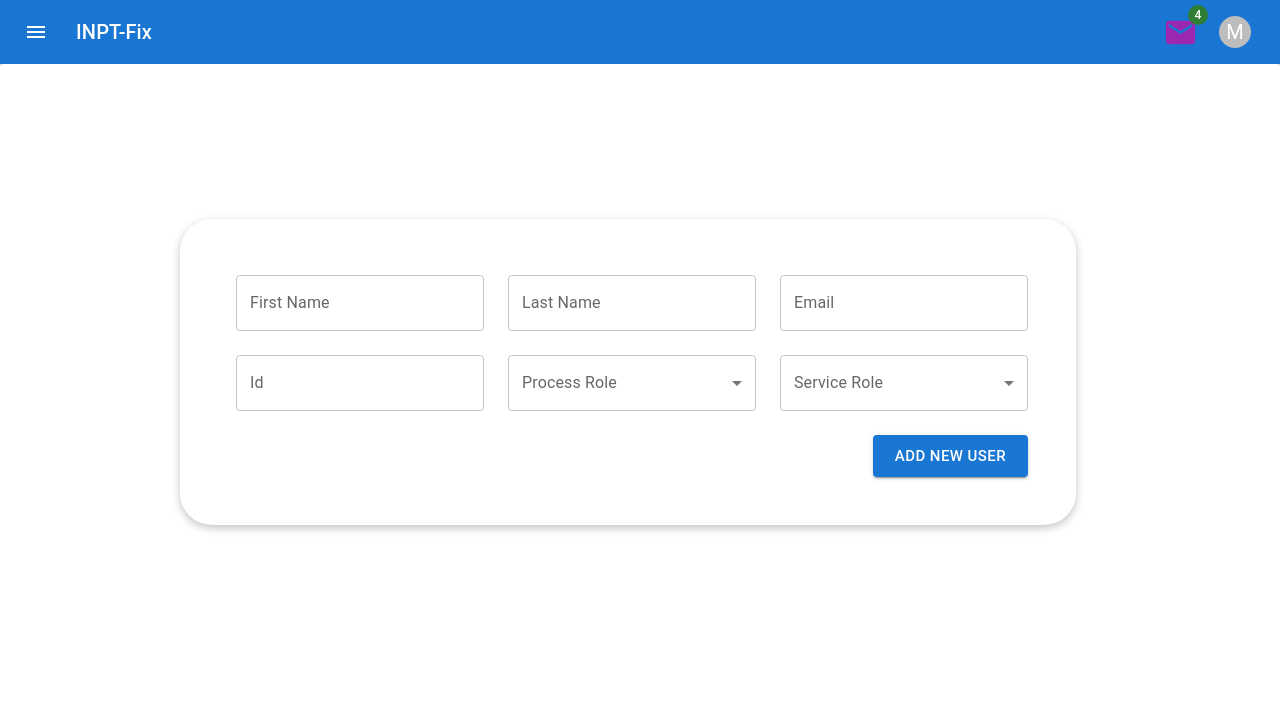
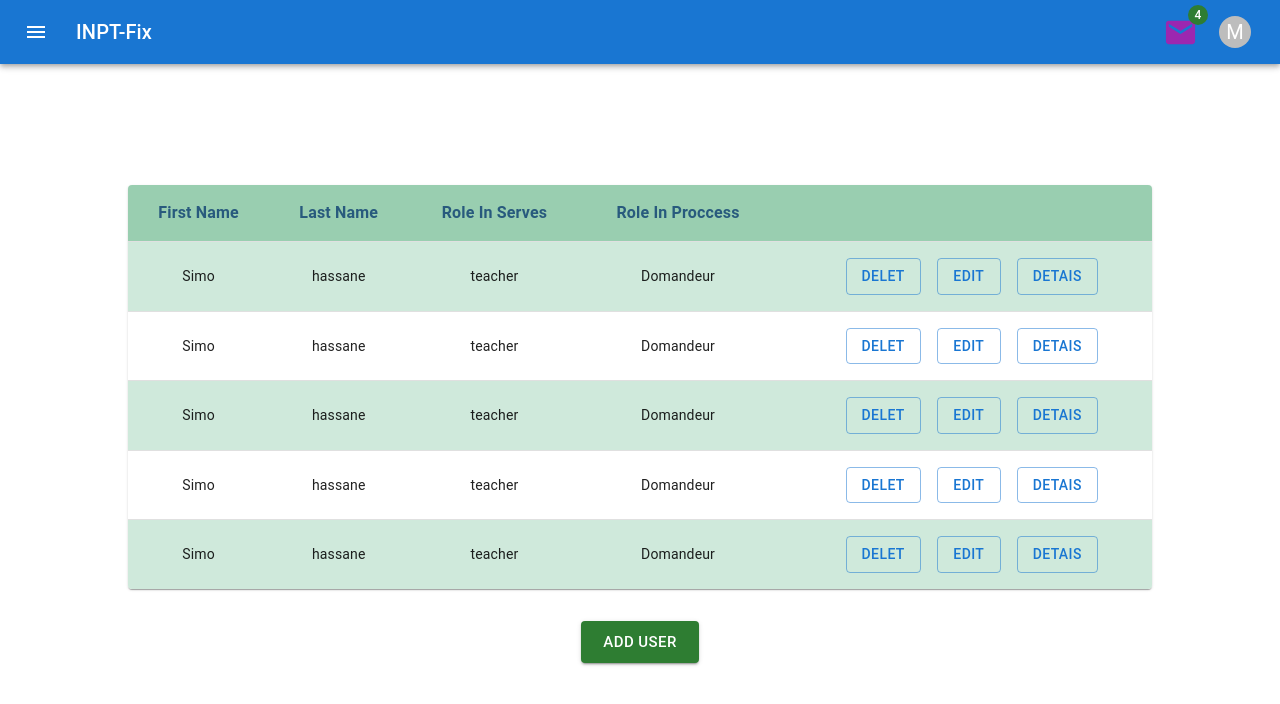
Before and after one commit to SimoBekacem/inpt-fix, a React (Create React App) app: page / in a window 1280 px wide. Shown: the top 704 px of the page. Built offline with nearby package versions, Linux system fonts and the light colour scheme.

Commit message:
finishing the fren-ent for the admin

```diff
--- a/src/features/Admin/Admin_ProfileCreator/components/AddButton/AddButton.component.js
+++ /dev/null
@@ -1,20 +0,0 @@
-import React from 'react';
-import { Box, Button } from '@mui/material';
-
-const AddButton = ({ label }) => {
-	return (
-		<Box
-			sx={{
-				display: 'flex',
-				justifyContent: 'end',
-				alignItems: 'center',
-			}}
-		>
-			<Button variant='contained' size='large'>
-				{label}
-			</Button>
-		</Box>
-	);
-};
-
-export default AddButton;
--- a/src/features/Admin/Admin_ProfileCreator/components/ProfileForm /ProfileForm.component.js
+++ b/src/features/Admin/Admin_ProfileCreator/components/ProfileForm /ProfileForm.component.js
@@ -6,9 +6,7 @@ import {
 } from '../../constants/ProfileFormLabels';
 
 import ProfileFormDropdown from '../ProfileFormDropdonw/ProfileFormDropdonw.compoenent';
-import AddButton from '../AddButton/AddButton.component';
 
-// greedy gost
 const ProfileForm = () => {
 	return (
 		<Paper
@@ -16,7 +14,6 @@ const ProfileForm = () => {
 				display: 'flex',
 				justifyContent: 'center',
 				alignItems: 'center',
-				height: '80vh',
 			}}
 			elevation={0}
 		>
@@ -24,7 +21,7 @@ const ProfileForm = () => {
 				container
 				spacing={3}
 				sx={{
-					width: '70%',
+					width: '80%',
 					padding: '2rem 3rem 3rem 2rem',
 					boxShadow: 'rgba(0, 0, 0, 0.24) 0px 3px 8px',
 					borderRadius: '2rem',
@@ -49,9 +46,6 @@ const ProfileForm = () => {
 						</Grid>
 					);
 				})}
-				<Grid item xs={12}>
-					<AddButton label={'Add New User'} />
-				</Grid>
 			</Grid>
 		</Paper>
 	);
--- /dev/null
+++ b/src/features/Admin/Admin_ProfileCreator/components/Table/Table.component.js
@@ -0,0 +1,120 @@
+import * as React from 'react';
+import {
+	Table,
+	TableBody,
+	TableContainer,
+	TableHead,
+	TableRow,
+	Paper,
+	Button,
+} from '@mui/material';
+
+import {
+	StyledTableCell,
+	StyledTableRow,
+	headerTypographyStyle,
+} from './Table.style';
+
+function createData(firstName, lastName, roleProcess, roleService, buttons) {
+	return { firstName, lastName, roleProcess, roleService, buttons };
+}
+
+const buttons = [
+	<Button
+		variant='outlined'
+		sx={{
+			marginLeft: '1rem',
+		}}
+	>
+		Delet
+	</Button>,
+	<Button
+		variant='outlined'
+		sx={{
+			marginLeft: '1rem',
+		}}
+	>
+		Edit
+	</Button>,
+	<Button
+		variant='outlined'
+		sx={{
+			marginLeft: '1rem',
+		}}
+	>
+		Detais
+	</Button>,
+];
+
+const rows = [
+	createData('Simo', 'hassane', 'teacher', 'Domandeur', buttons),
+	createData('Simo', 'hassane', 'teacher', 'Domandeur', buttons),
+	createData('Simo', 'hassane', 'teacher', 'Domandeur', buttons),
+	createData('Simo', 'hassane', 'teacher', 'Domandeur', buttons),
+	createData('Simo', 'hassane', 'teacher', 'Domandeur', buttons),
+];
+
+const ProfilesTable = () => {
+	return (
+		<TableContainer component={Paper}>
+			<Table sx={{ minWidth: 700 }} aria-label='customized table'>
+				<TableHead>
+					<TableRow>
+						<StyledTableCell
+							align='center'
+							sx={headerTypographyStyle}
+						>
+							First Name
+						</StyledTableCell>
+						<StyledTableCell
+							align='center'
+							sx={headerTypographyStyle}
+						>
+							Last Name
+						</StyledTableCell>
+						<StyledTableCell
+							align='center'
+							sx={headerTypographyStyle}
+						>
+							Role In Serves
+						</StyledTableCell>
+						<StyledTableCell
+							align='center'
+							sx={headerTypographyStyle}
+						>
+							Role In Proccess
+						</StyledTableCell>
+						<StyledTableCell align='center'></StyledTableCell>
+					</TableRow>
+				</TableHead>
+				<TableBody>
+					{rows.map((row) => (
+						<StyledTableRow key={row.lastName}>
+							<StyledTableCell
+								align='center'
+								component='th'
+								scope='row'
+							>
+								{row.firstName}
+							</StyledTableCell>
+							<StyledTableCell align='center'>
+								{row.lastName}
+							</StyledTableCell>
+							<StyledTableCell align='center'>
+								{row.roleProcess}
+							</StyledTableCell>
+							<StyledTableCell align='center'>
+								{row.roleService}
+							</StyledTableCell>
+							<StyledTableCell align='center'>
+								{row.buttons}
+							</StyledTableCell>
+						</StyledTableRow>
+					))}
+				</TableBody>
+			</Table>
+		</TableContainer>
+	);
+};
+
+export default ProfilesTable;
--- /dev/null
+++ b/src/features/Admin/Admin_ProfileCreator/components/Table/Table.style.js
@@ -0,0 +1,27 @@
+import { TableCell, TableRow } from '@mui/material';
+import { tableCellClasses } from '@mui/material/TableCell';
+import { styled } from '@mui/material/styles';
+
+export const StyledTableCell = styled(TableCell)(() => ({
+	[`&.${tableCellClasses.head}`]: {
+		backgroundColor: 'rgb(153	206	176	)',
+		color: 'rgb(40	90	125	)',
+	},
+	[`&.${tableCellClasses.body}`]: {
+		fontSize: 14,
+	},
+}));
+export const StyledTableRow = styled(TableRow)(() => ({
+	'&:nth-of-type(odd)': {
+		backgroundColor: 'rgb(207	233	219	)',
+	},
+	// hide last border
+	'&:last-child td, &:last-child th': {
+		border: 0,
+	},
+}));
+
+export const headerTypographyStyle = {
+	fontSize: '1rem',
+	fontWeight: 'bold',
+};
--- /dev/null
+++ b/src/features/Admin/Admin_ProfileCreator/components/TableContainer/TableContainer.component.js
@@ -0,0 +1,40 @@
+import React from 'react';
+import ProfilesTable from '../Table/Table.component';
+import { Stack, Button } from '@mui/material';
+import ProfileForm from '../ProfileForm /ProfileForm.component';
+const TableContainer = () => {
+	const [openForm, setOpenForm] = React.useState(false);
+	const handleClick = () => {
+		setOpenForm(!openForm);
+	};
+	return (
+		<Stack
+			direction={'column'}
+			justifyContent={'center'}
+			alignItems={'center'}
+			sx={{
+				height: '90vh',
+			}}
+		>
+			<Stack
+				direction={'column'}
+				alignItems={'center'}
+				gap={4}
+				sx={{
+					width: '80%',
+				}}
+			>
+				{openForm ? <ProfileForm /> : <ProfilesTable />}
+				<Button
+					onClick={handleClick}
+					color='success'
+					size='large'
+					variant='contained'
+				>
+					Add User
+				</Button>
+			</Stack>
+		</Stack>
+	);
+};
+export default TableContainer;
--- a/src/features/Admin/Admin_ProfileCreator/pages/ProfileCreator.page.js
+++ b/src/features/Admin/Admin_ProfileCreator/pages/ProfileCreator.page.js
@@ -3,7 +3,7 @@ import { Grid } from '@mui/material';
 
 import Header from '../../Admin_globale-components/Header/Header.component';
 import ProfileForm from '../components/ProfileForm /ProfileForm.component';
-
+import TableContainer from '../components/TableContainer/TableContainer.component';
 const ProfileCreatoPage = () => {
 	return (
 		<Grid container>
@@ -11,7 +11,7 @@ const ProfileCreatoPage = () => {
 				<Header />
 			</Grid>
 			<Grid item xs={12}>
-				<ProfileForm />
+				<TableContainer />
 			</Grid>
 		</Grid>
 	);
```
